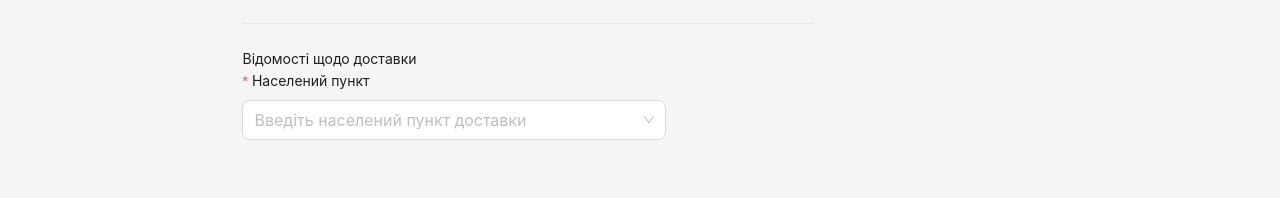
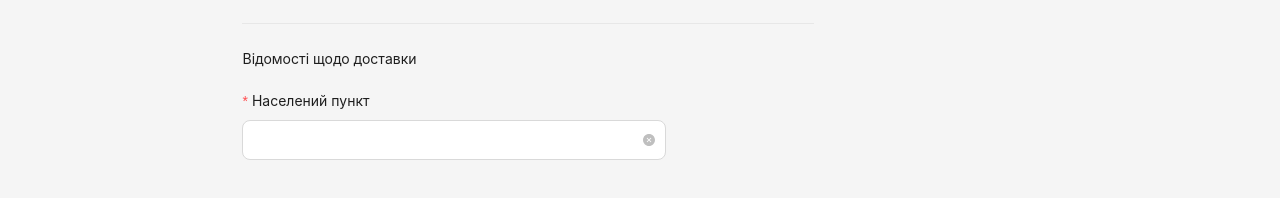
Before and after one commit to Vladimir-Maselskiy/atmor, a Next.js app: page /order in a window 1280 px wide. Shown: the part 472-670 px from the top of the page. Built offline with nearby package versions, Linux system fonts and the light colour scheme; no server answers.

Commit message:
feat: delivery city validation

```diff
--- a/src/components/SearchCityInput/SearchCityInput.tsx
+++ b/src/components/SearchCityInput/SearchCityInput.tsx
@@ -1,15 +1,25 @@
 import React, { useState } from 'react';
-import { Select } from 'antd';
+import { FormInstance, Select } from 'antd';
 import type { SelectProps } from 'antd';
+import { getCityPresent } from '@/utils/getCityPresent';
+import { TFormValidatonType } from '../UserForm/UserForm';
+import { getIsDeliveryCityValid } from '@/utils/getIsDeliveryCityValid';
 
 type TProps = {
   setCityRef: React.Dispatch<React.SetStateAction<string>>;
+  form: FormInstance<any>;
+  setFormValidation: React.Dispatch<React.SetStateAction<TFormValidatonType>>;
 };
 
 let timeout: ReturnType<typeof setTimeout> | null;
 
-export const SearchCityInput = ({ setCityRef }: TProps) => {
+export const SearchCityInput = ({
+  setCityRef,
+  form,
+  setFormValidation,
+}: TProps) => {
   const [isLoading, setIsLoading] = useState(false);
+  const [value, setValue] = useState('');
   const [deliveryCities, setDeliveryCities] = useState<SelectProps['options']>(
     []
   );
@@ -44,15 +54,20 @@ export const SearchCityInput = ({ setCityRef }: TProps) => {
 
   const handleChange = (newValue: any) => {
     setCityRef(newValue);
+    const cityPresent = getCityPresent({ deliveryCities, newValue });
+    form.setFieldValue('user-city', cityPresent);
+    setValue(newValue);
+    const isDeliveryCityValid = getIsDeliveryCityValid(newValue as string);
+    setFormValidation(p => ({ ...p, city: isDeliveryCityValid }));
   };
 
   return (
     <Select
+      value={value}
       showSearch
       dropdownAlign={{ overflow: { adjustX: false, adjustY: false } }}
       allowClear={!isLoading}
       loading={isLoading}
-      //   value={value}
       placeholder="Введіть населений пункт доставки"
       style={{ width: '100%', maxWidth: 424, borderRadius: 0 }}
       size="large"
--- a/src/components/SearchWarehousesInput/SearchWarehousesInput.tsx
+++ b/src/components/SearchWarehousesInput/SearchWarehousesInput.tsx
@@ -34,7 +34,6 @@ export const SearchWarehousesInput = ({ cityRef }: TProps) => {
   }, [cityRef]);
 
   const handleSearch = (newValue: string) => {
-    console.log('handleSearch newValue', newValue);
     if (timeout) {
       clearTimeout(timeout);
       timeout = null;
@@ -54,7 +53,7 @@ export const SearchWarehousesInput = ({ cityRef }: TProps) => {
         });
     };
 
-    timeout = setTimeout(() => SearchByString(newValue), 300);
+    timeout = setTimeout(() => SearchByString(newValue), 3000);
   };
 
   const handleChange = (newValue: any) => {
--- a/src/components/UserForm/UserForm.tsx
+++ b/src/components/UserForm/UserForm.tsx
@@ -3,7 +3,7 @@ import React, { useEffect, useRef, useState } from 'react';
 import { useCartContext } from '@/context/state';
 import { useRouter } from 'next/navigation';
 import { FieldWrapper, StyledForm, StyledInput } from './UserForm.styled';
-import { Button, Divider, Form, InputRef } from 'antd';
+import { Button, Divider, Form, FormInstance, InputRef } from 'antd';
 import { getAutoCompletedPhoneValue } from '@/utils/getAutoCompletedPhoneValue';
 import { Box } from '../Box/Box';
 
@@ -26,7 +26,11 @@ const initialFormValidation = {
   name: false,
   surname: false,
   email: false,
+  city: false,
+  warehouse: false,
 };
+
+export type TFormValidatonType = typeof initialFormValidation;
 
 const availableUkraineOperatorsCodes = [
   '039',
@@ -49,7 +53,6 @@ const availableUkraineOperatorsCodes = [
 export const UserForm = () => {
   const ref = useRef<HTMLButtonElement>(null);
   const phoneInputRef = useRef<InputRef>(null);
-  const router = useRouter();
 
   const [form] = Form.useForm();
 
@@ -97,9 +100,10 @@ export const UserForm = () => {
   };
 
   const onFinish = (values: unknown) => {
-    setTimeout(() => {
-      router.push('/thank-page');
-    }, 1000);
+    // setTimeout(() => {
+    //   router.push('/thank-page');
+    // }, 1000);
+    console.log('values', values);
   };
 
   const validateNameAndSurName = (formField: any, value: any) => {
@@ -148,6 +152,7 @@ export const UserForm = () => {
     setFormValidation(prev => ({ ...prev, phone: true }));
     return Promise.resolve();
   };
+
   const validateEmail = (_: any, value: any) => {
     setValidateTrigger(prev => ({ ...prev, email: 'onChange' }));
     if (!value) {
@@ -161,6 +166,15 @@ export const UserForm = () => {
     setValidateTrigger(prev => ({ ...prev, email: 'onBlur' }));
 
     setFormValidation(prev => ({ ...prev, email: true }));
+    return Promise.resolve();
+  };
+
+  const validateCity = (_: any, value: any) => {
+    if (!value) {
+      console.log('Promise.reject');
+      return Promise.reject(`Виберіть населений пункт`);
+    }
+    console.log('Promise.resolve()');
     return Promise.resolve();
   };
 
@@ -179,6 +193,7 @@ export const UserForm = () => {
             onChange={onPhoneChange}
           ></StyledInput>
         </FieldWrapper>
+
         <Box display="flex" gridGap={40}>
           <FieldWrapper
             name="user-name"
@@ -198,6 +213,7 @@ export const UserForm = () => {
               }}
             ></StyledInput>
           </FieldWrapper>
+
           <FieldWrapper
             name="user-surname"
             label="Прізвище"
@@ -235,23 +251,39 @@ export const UserForm = () => {
             }}
           ></StyledInput>
         </FieldWrapper>
+
         <Divider />
+
         <p>Відомості щодо доставки</p>
         <FieldWrapper
           name="user-city"
           label="Населений пункт"
-          validateTrigger={[validateTrigger.email]}
+          validateTrigger="onChange"
+          style={{ marginTop: 20 }}
           rules={[
             {
               required: true,
-              validator: validateEmail,
+              validator: validateCity,
             },
           ]}
         >
-          <SearchCityInput setCityRef={setCityRef} />
+          <SearchCityInput
+            setCityRef={setCityRef}
+            form={form}
+            setFormValidation={setFormValidation}
+          />
         </FieldWrapper>
+
         {cityRef && (
-          <FieldWrapper name="user-address" label="Відділення Нової Пошти">
+          <FieldWrapper
+            name="user-address"
+            label="Відділення Нової Пошти"
+            // rules={[
+            //   {
+            //     required: true,
+            //   },
+            // ]}
+          >
             <SearchWarehousesInput cityRef={cityRef} />
           </FieldWrapper>
         )}
--- /dev/null
+++ b/src/utils/getCityPresent.ts
@@ -0,0 +1,15 @@
+import { DefaultOptionType } from 'antd/es/select';
+
+type TType = {
+  deliveryCities: DefaultOptionType[] | undefined;
+  newValue: any;
+};
+
+export const getCityPresent = ({ deliveryCities, newValue }: TType) => {
+  if (deliveryCities) {
+    const currentCity = deliveryCities.find(
+      city => city.DeliveryCity === newValue
+    );
+    return currentCity?.Present;
+  }
+};
--- /dev/null
+++ b/src/utils/getIsDeliveryCityValid.ts
@@ -0,0 +1,4 @@
+export const getIsDeliveryCityValid = (value: string) => {
+  if (value) return true;
+  return false;
+};
--- a/src/utils/getIsFormSubmitDisabled.ts
+++ b/src/utils/getIsFormSubmitDisabled.ts
@@ -1,10 +1,6 @@
-export type TFormValidation = {
-  phone: boolean;
-  name: boolean;
-  surname: boolean;
-  email: boolean;
-};
+import { TFormValidatonType } from '@/components/UserForm/UserForm';
 
-export const getIsFormSubmitDisabled = (formValidation: TFormValidation) => {
+export const getIsFormSubmitDisabled = (formValidation: TFormValidatonType) => {
+  console.log('Object.values(formValidation)', Object.values(formValidation));
   return Object.values(formValidation).some(value => value === false);
 };
```
